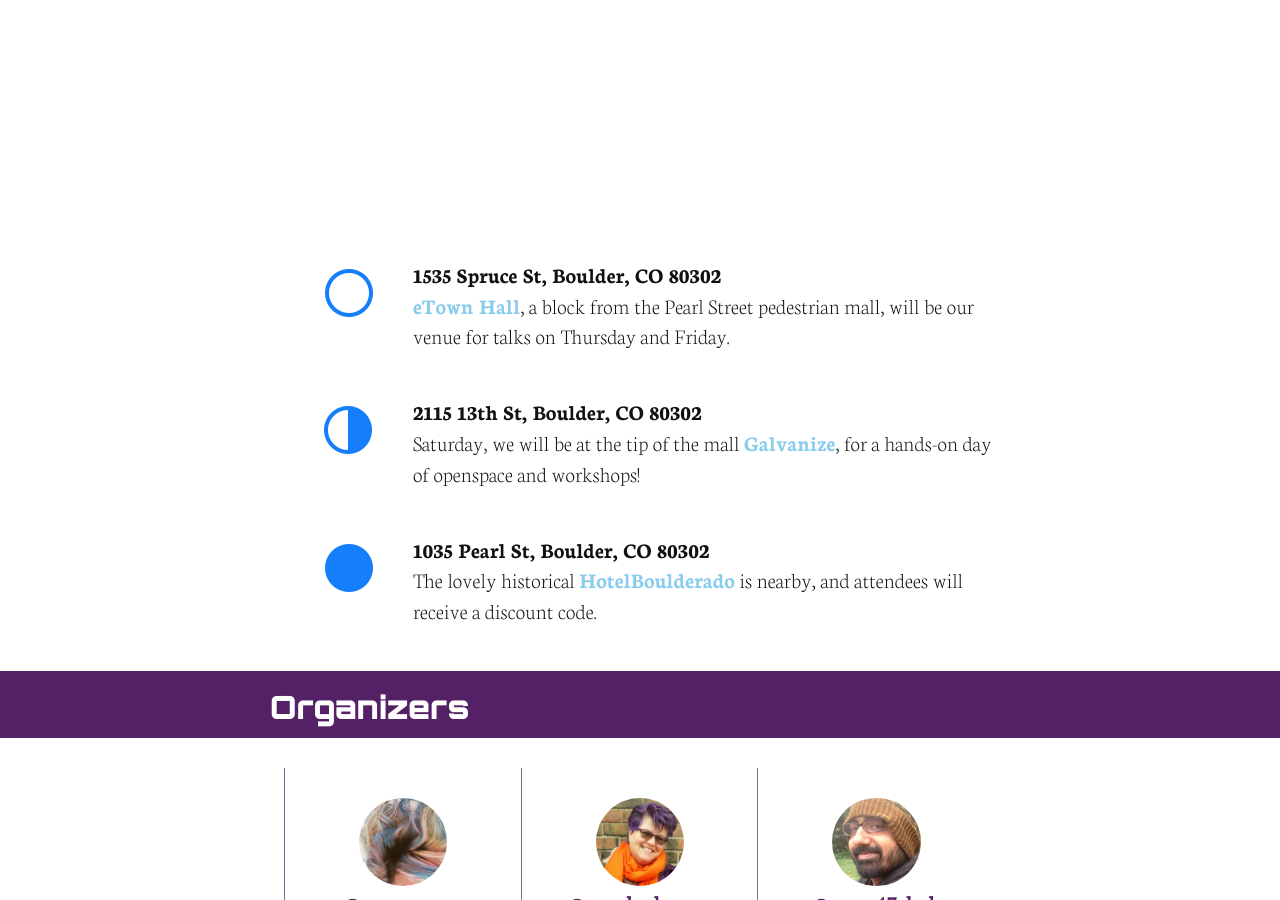
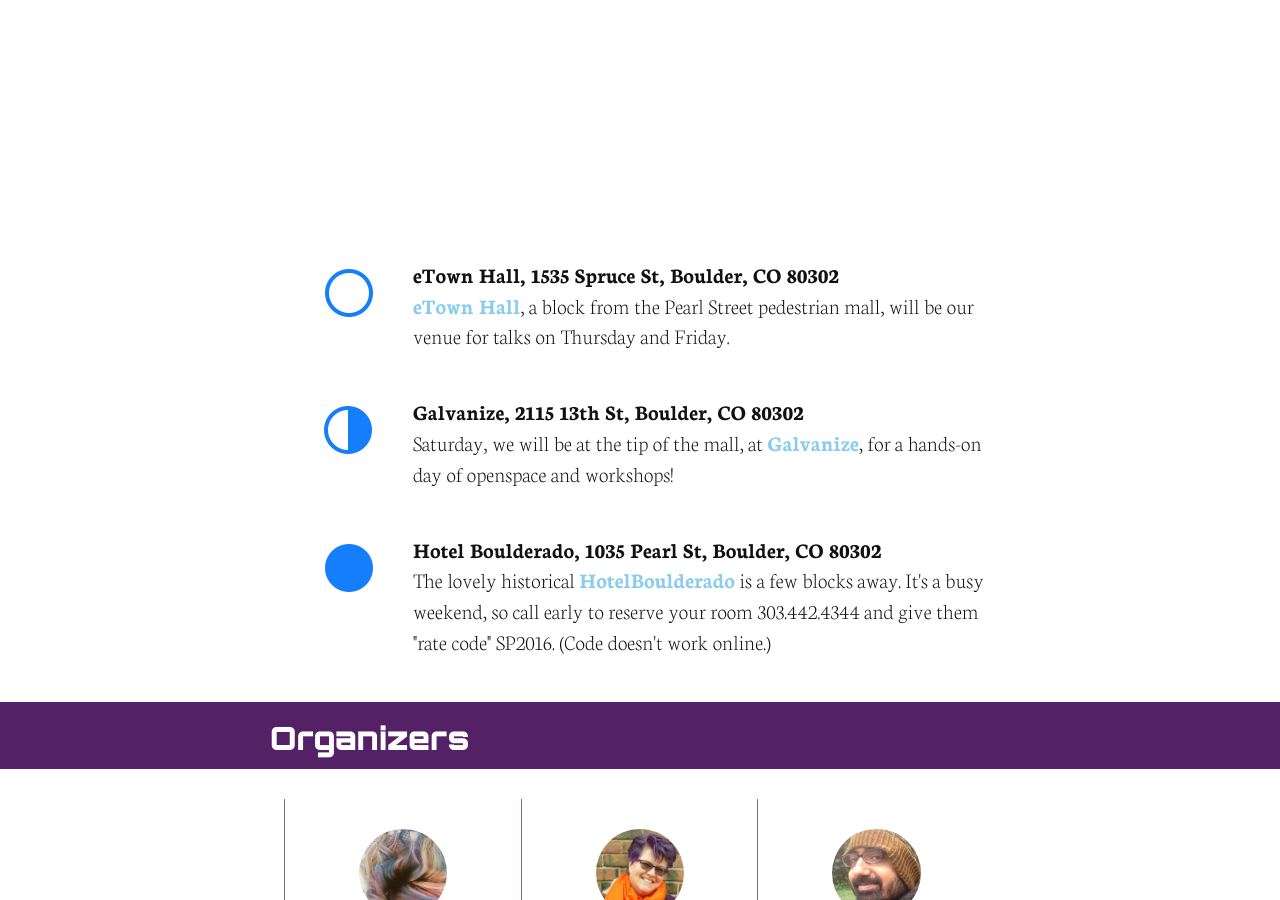
Before and after one commit to maitria/moonconf.org, a Jekyll site: the page built from index.html, in a window 1280 px wide and 900 px high, scrolled down 2113 px. Built offline with Jekyll 4.4.1, drawn with Linux system fonts in a browser that asks for light colours.

Commit message:
Add hotel instructions & discount.

```diff
--- a/_includes/location.html
+++ b/_includes/location.html
@@ -8,14 +8,14 @@
   <div class="section-block-content wrapper map-key">
     <div class="key">
       <img class="key-img" img src="/assets/img/full-moon.png">
-      <p class="key-body"><strong class="key-address">1535 Spruce St, Boulder, CO 80302</strong><a href="http://www.etown.org/etown-hall/">eTown Hall</a>, a block from the Pearl Street pedestrian mall, will be our venue for talks on Thursday and Friday.</p>
+      <p class="key-body"><strong class="key-address">eTown Hall, 1535 Spruce St, Boulder, CO 80302</strong><a href="http://www.etown.org/etown-hall/">eTown Hall</a>, a block from the Pearl Street pedestrian mall, will be our venue for talks on Thursday and Friday.</p>
     </div>
     <div class="key">
       <img class="key-img key-half" src="/assets/img/half-moon.png">
-      <p class="key-body"><strong class="key-address">2115 13th St, Boulder, CO 80302</strong>Saturday, we will be at the tip of the mall <a href="http://www.galvanize.com/campuses/boulder-west-pearl/">Galvanize</a>, for a hands-on day of openspace and workshops!</p>
+      <p class="key-body"><strong class="key-address">Galvanize, 2115 13th St, Boulder, CO 80302</strong>Saturday, we will be at the tip of the mall, at <a href="http://www.galvanize.com/campuses/boulder-west-pearl/">Galvanize</a>, for a hands-on day of openspace and workshops!</p>
     </div>
     <div class="key">
       <img class="key-img" src="/assets/img/new-moon.png">
-      <p class="key-body"><strong class="key-address">1035 Pearl St, Boulder, CO 80302</strong>The lovely historical <a href="http://www.boulderado.com/">HotelBoulderado</a> is nearby, and attendees will receive a discount code.</p>
+      <p class="key-body"><strong class="key-address">Hotel Boulderado, 1035 Pearl St, Boulder, CO 80302</strong>The lovely historical <a href="http://www.boulderado.com/">HotelBoulderado</a> is a few blocks away. It's a busy weekend, so call early to reserve your room 303.442.4344 and give them &quot;rate code&quot; SP2016. (Code doesn't work online.)</p>
   </div>
 </section>
```
